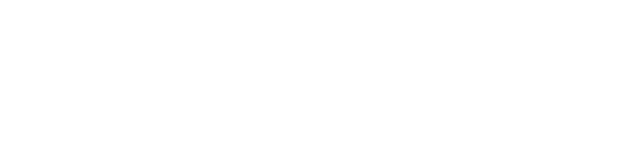
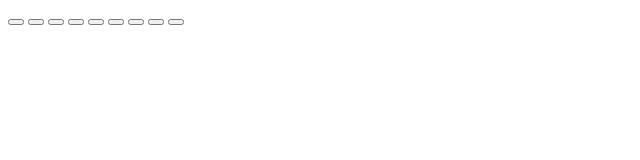
Before and after one commit to ArtemZEL/curses_2, a plain HTML site: page index.html in a window 1280 px wide. Shown: the whole page, without its empty margins (0-640 px from the left). Drawn offline with Linux system fonts and the light colour scheme.

Commit message:
second commit

```diff
--- a/index.html
+++ b/index.html
@@ -7,7 +7,21 @@
     <title>Document</title>
 </head>
 <body>
+    <div id="first" class="btn-block">
+        <button class="blue some"></button>
+        <button></button>
+        <button></button>
+        <button></button>
+        <button></button>
+        <button></button>
+        <button></button>
+        <button></button>
 
+
+
+
+
+    </div>
 
 
 
--- a/js/script.js
+++ b/js/script.js
@@ -0,0 +1,50 @@
+//class list
+const btns=document.querySelectorAll('button'),
+    wrapper= document.querySelector('.btn-block');
+
+// console.log(btns[0].classList.length);
+
+//console.log(btns[0].classList.item(1));//получение определенного класса
+
+// console.log(btns[1].classList.add('red'));//добавляем определенный класс
+
+// console.log(btns[0].classList.remove('blue'));
+// console.log(btns[0].classList.toggle('blue'));//добавляет если класса нет и может его убрать потом
+
+// if(btns[1].classList.contains('red')){
+//     console.log('red');
+// }
+
+btns[0].addEventListener('click',()=>{
+
+    // if(!btns[1].classList.contains('red')){
+    //     btns[1].classList.add('red');
+    // }
+    // else{
+    //     btns[1].classList.remove('red');
+    // }
+
+
+    btns[1].classList.toggle('red');
+});
+
+// console.log(btns[0].className);
+//делегирование-обработка события
+
+wrapper.addEventListener('click',(event)=>{
+    // console.dir(event.target);
+    if(event.target&&event.target.matches("button.red")){
+        console.log("Hello");
+
+    }
+});
+
+// btns.forEach(btn=>{
+//     btn.addEventListener('click',()=>{
+//         console.log('Hi')
+//     });
+// });
+
+const btn=document.createElement('button');
+btn.classList.add('red');
+wrapper.append(btn);
```
